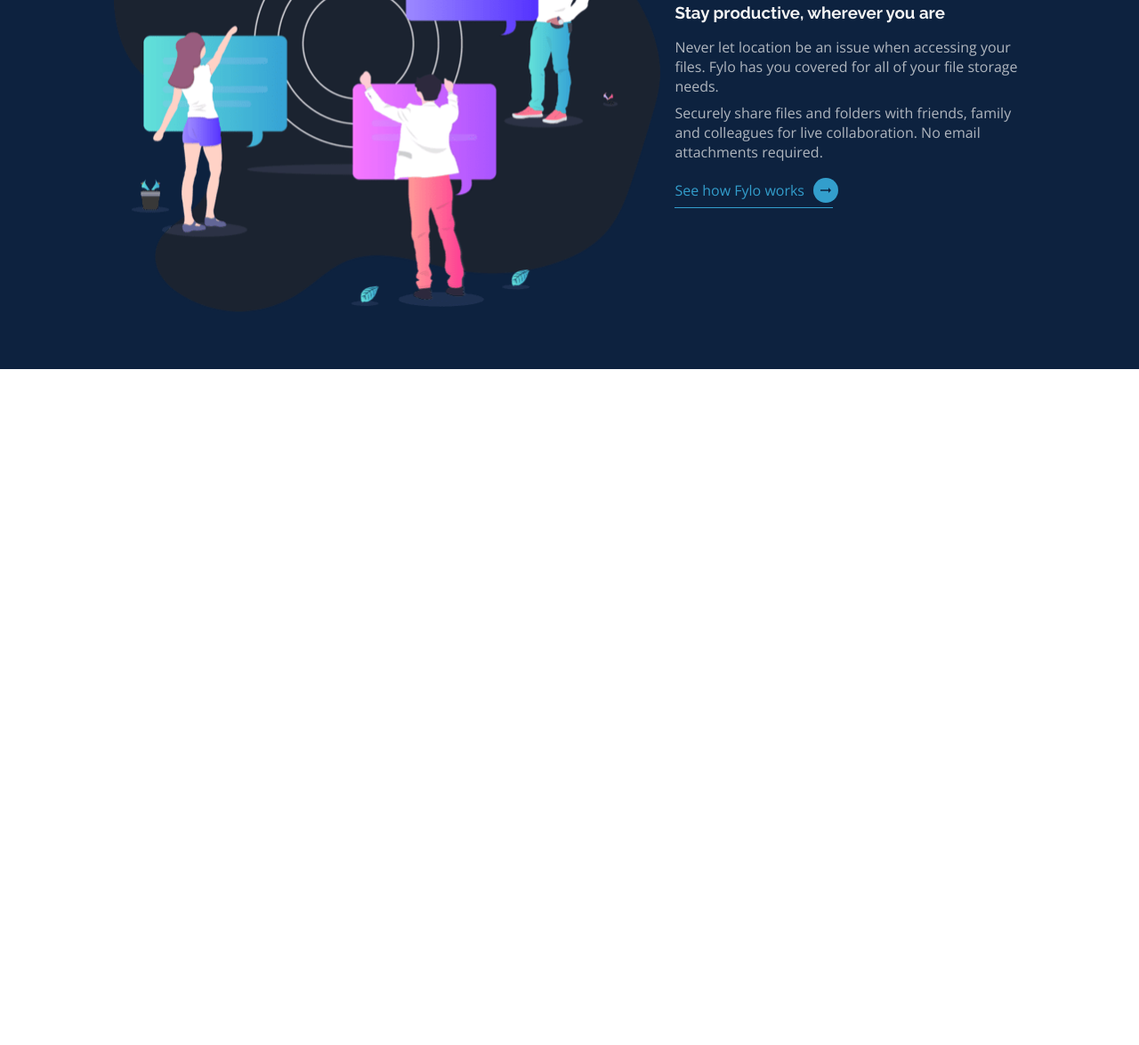
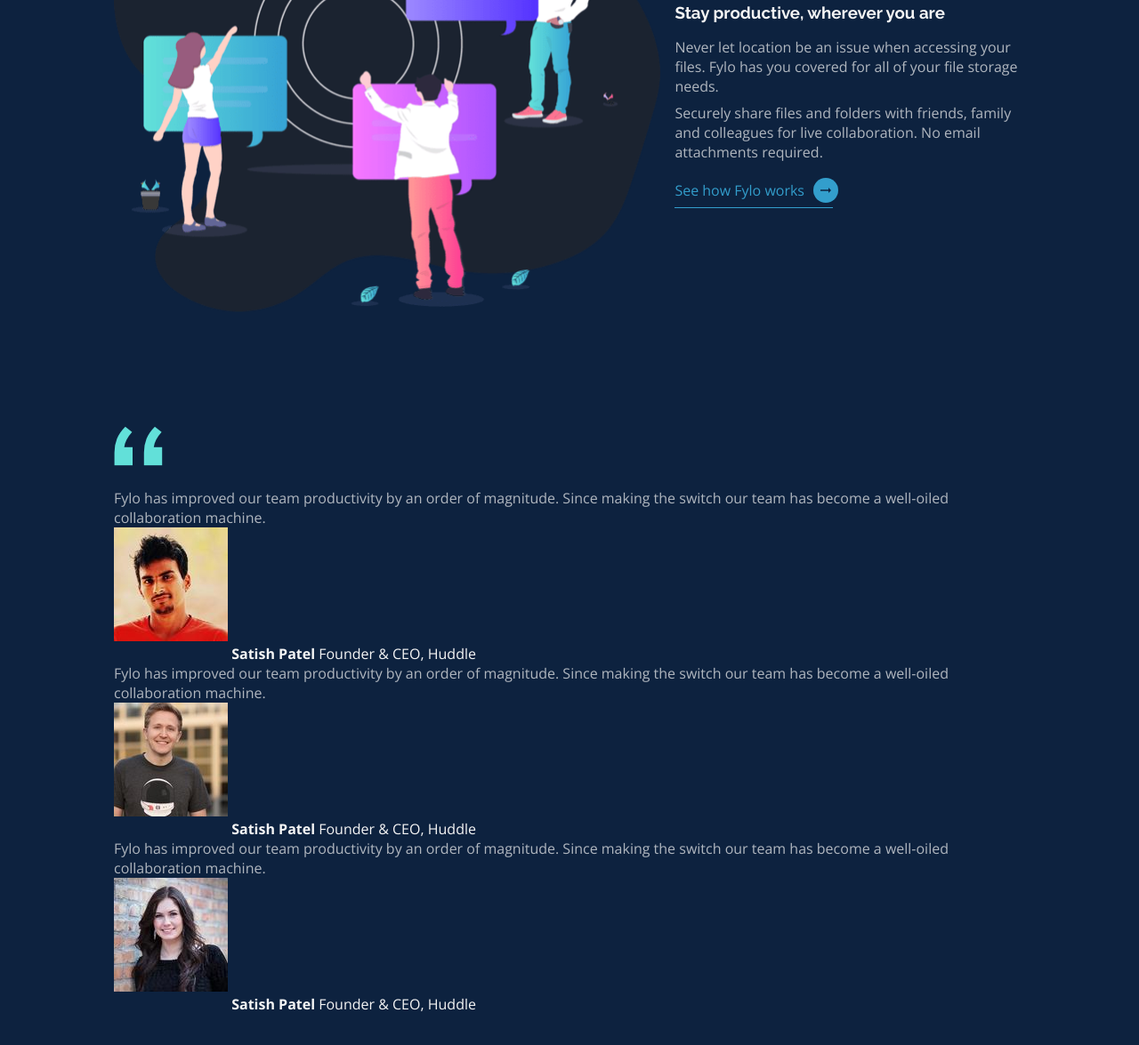
Before and after one commit to sedat355/Fylo_dark_theme_landing_page, a plain HTML site: page index.html in a window 1280 px wide. Shown: the part 1808-2983 px from the top of the page at 89% size. Before the commit the page ends 2223 px from the top, so only its background shows below. Drawn offline with nearby package versions, Linux system fonts and the light colour scheme.

Commit message:
Comments HTML is entered.

```diff
--- a/index.html
+++ b/index.html
@@ -124,6 +124,37 @@
             </div>
         </section>
 
+        <section class="comments container">
+            <img src="/images/bg-quotes.png" alt="">
+            <div class="comment_box">
+                <p>
+                    Fylo has improved our team productivity by an order of magnitude. Since making the switch our team has
+                    become a well-oiled collaboration machine.
+                </p>
+                <img class="profile_img" src="/images/profile-1.jpg" alt="">
+                <strong class="name">Satish Patel</strong>
+                <span class="job_info">Founder & CEO, Huddle</span>
+            </div>
+            <div class="comment_box">
+                <p>
+                    Fylo has improved our team productivity by an order of magnitude. Since making the switch our team has
+                    become a well-oiled collaboration machine.
+                </p>
+                <img class="profile_img" src="/images/profile-2.jpg" alt="">
+                <strong class="name">Satish Patel</strong>
+                <span class="job_info">Founder & CEO, Huddle</span>
+            </div>
+            <div class="comment_box">
+                <p>
+                    Fylo has improved our team productivity by an order of magnitude. Since making the switch our team has
+                    become a well-oiled collaboration machine.
+                </p>
+                <img class="profile_img" src="/images/profile-3.jpg" alt="">
+                <strong class="name">Satish Patel</strong>
+                <span class="job_info">Founder & CEO, Huddle</span>
+            </div>
+        </section>
+
 
     </main>
 
@@ -144,22 +175,15 @@
 
 
 
-  See how Fylo works
 
-  Fylo has improved our team productivity by an order of magnitude. Since making the switch our team has
-  become a well-oiled collaboration machine.
 
-  Satish Patel
-  Founder & CEO, Huddle
 
-  Fylo has improved our team productivity by an order of magnitude. Since making the switch our team has
-  become a well-oiled collaboration machine.
+
+
 
   Bruce McKenzie
   Founder & CEO, Huddle
 
-  Fylo has improved our team productivity by an order of magnitude. Since making the switch our team has
-  become a well-oiled collaboration machine.
 
   Iva Boyd
   Founder & CEO, Huddle
--- a/style.css
+++ b/style.css
@@ -204,7 +204,6 @@ section.productive {
     .productive > img {
         max-width: 60%;
     }
-
 }
 
 
```
